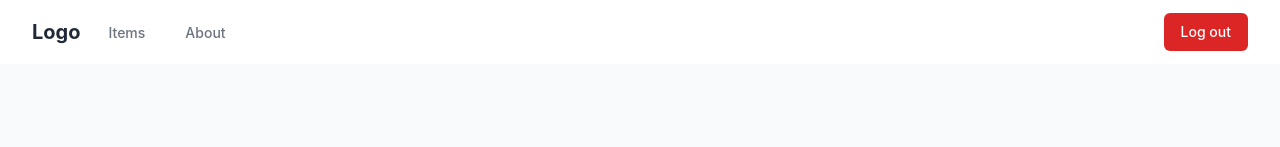
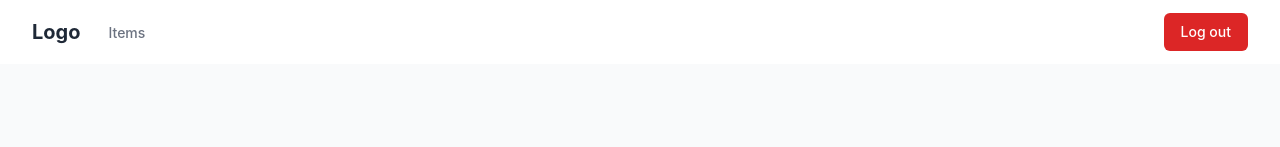
Before and after one commit to BSPQ24-25/BSPQ25-E3, a React (Create React App) app in the folder frontend/: page /login in a window 1280 px wide. Shown: the top 147 px of the page. Built offline with nearby package versions, Linux system fonts and the light colour scheme; sample sign-in values are in the browser's storage.

Commit message:
removed about page

```diff
--- a/frontend/src/App.js
+++ b/frontend/src/App.js
@@ -4,7 +4,6 @@ import { AuthProvider } from './context/AuthContext';
 import { useAuth } from './context/AuthContext';
 import Navbar from './components/Navbar';
 import Home from './pages/Home';
-import About from './pages/About';
 import Login from './pages/Login';
 import Register from './pages/Register';
 import ProtectedRoute from './components/ProtectedRoute';
@@ -28,14 +27,6 @@ function AppContent() {
             </ProtectedRoute>
           }
         />
-        <Route
-          path="/about"
-          element={
-            <ProtectedRoute>
-              <About />
-            </ProtectedRoute>
-          }
-        />
       </Routes>
     </div>
   );
--- a/frontend/src/components/Navbar.js
+++ b/frontend/src/components/Navbar.js
@@ -28,12 +28,6 @@ function Navbar() {
               >
                 Items
               </Link>
-              <Link
-                to="/about"
-                className="border-transparent text-gray-500 hover:border-gray-300 hover:text-gray-700 inline-flex items-center px-1 pt-1 border-b-2 text-sm font-medium"
-              >
-                About
-              </Link>
             </div>
           </div>
           <div className="flex items-center">
--- a/frontend/src/pages/About.js
+++ /dev/null
@@ -1,20 +0,0 @@
-import React from 'react';
-
-function About() {
-  return (
-    <div className="min-h-screen bg-gray-50">
-      <div className="max-w-7xl mx-auto py-12 px-4 sm:px-6 lg:px-8">
-        <div className="text-center">
-          <h1 className="text-4xl font-bold text-gray-900 sm:text-5xl md:text-6xl">
-            About Us
-          </h1>
-          <p className="mt-3 max-w-md mx-auto text-base text-gray-500 sm:text-lg md:mt-5 md:text-xl md:max-w-3xl">
-            Learn more about our team and mission.
-          </p>
-        </div>
-      </div>
-    </div>
-  );
-}
-
-export default About;
```
